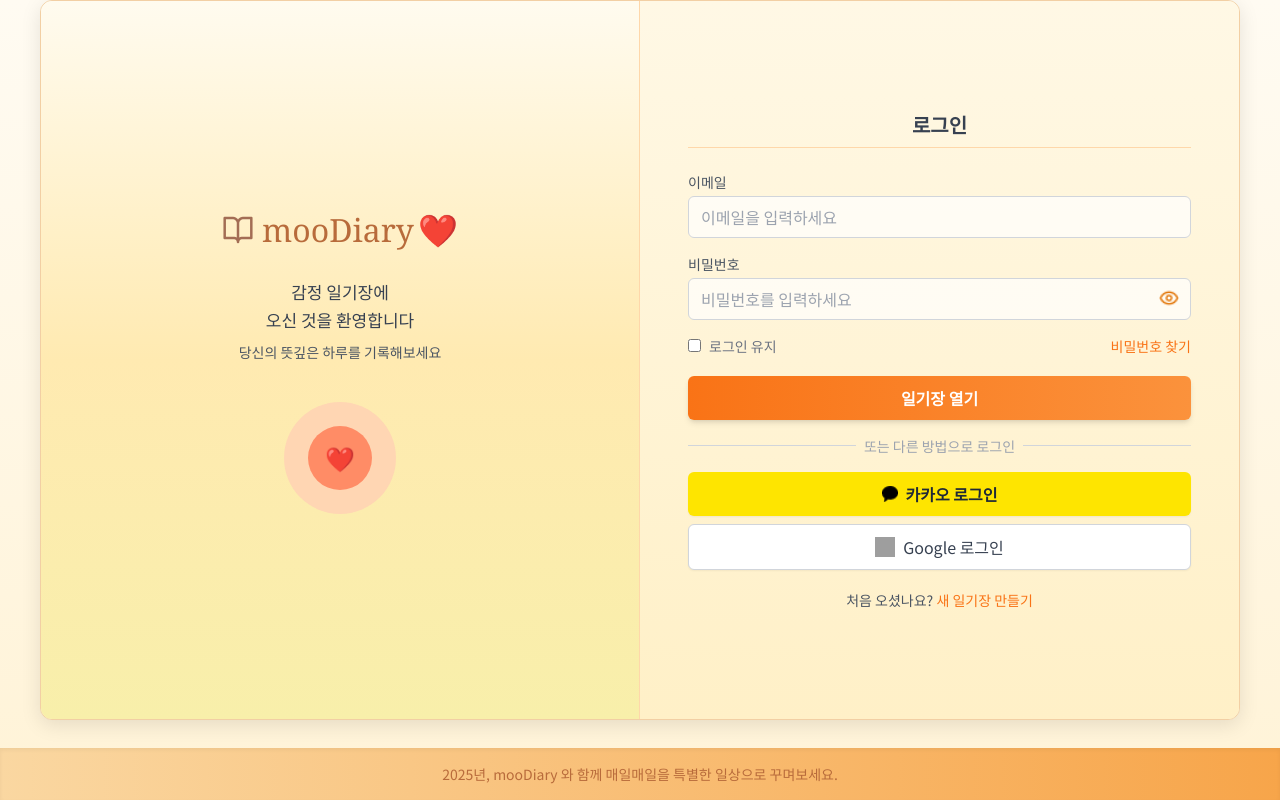
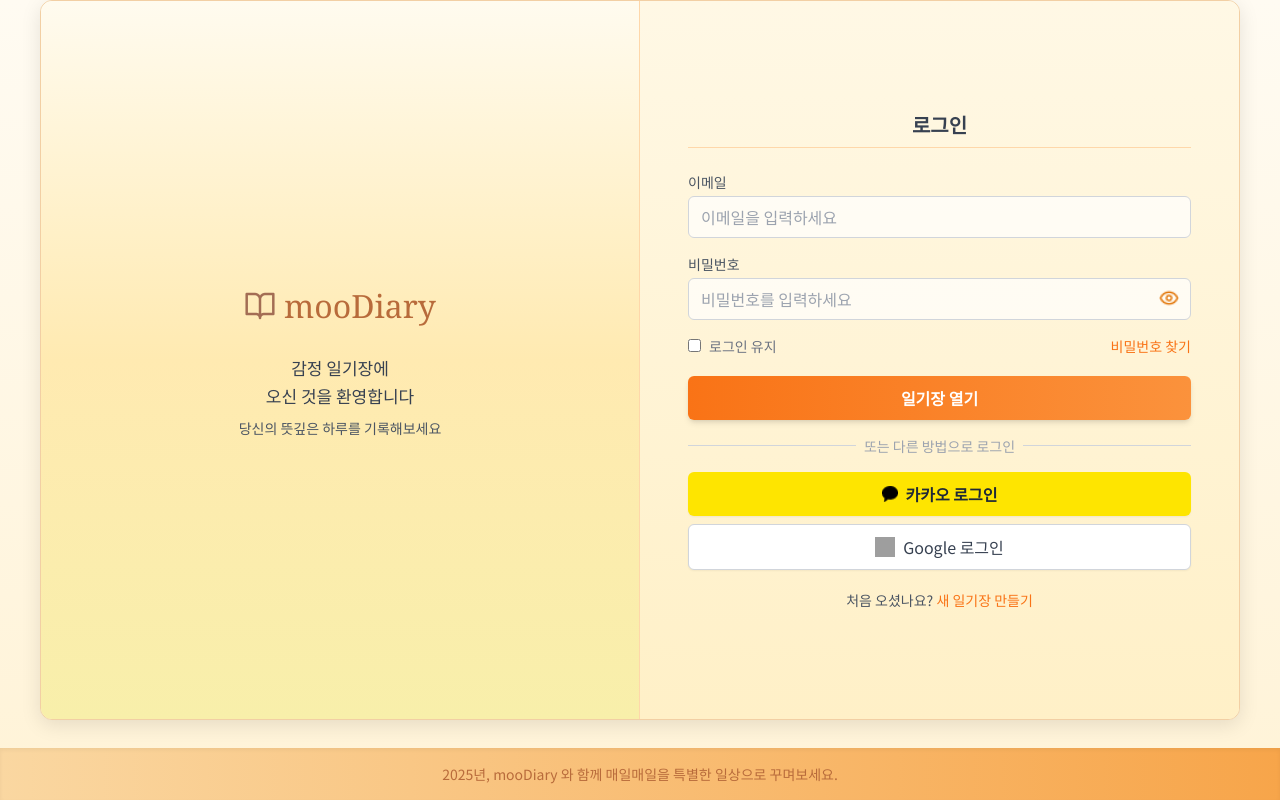
Before and after one commit to dev-junha/mooDiary-FE, a React (Vite) app: page / in a window 1280 px wide. Built offline with nearby package versions, Linux system fonts and the light colour scheme; grey boxes are pictures that could not be loaded.

Commit message:
하트 제거

```diff
--- a/src/pages/Login.tsx
+++ b/src/pages/Login.tsx
@@ -60,7 +60,7 @@
             <h1 className="text-[32px] font-serif text-[#b86b3b] mb-2 flex items-center">
               <img src={bookIcon} alt="check" className="w-8 h-8 mr-2" />
               mooDiary
-              <span className="ml-1 text-red-500">❤️</span>
+              {/* <span className="ml-1 text-red-500">❤️</span> */}
             </h1>
             <p className="text-center text-gray-700 mt-4 leading-relaxed text-[17px]">
               감정 일기장에<br />오신 것을 환영합니다
@@ -68,13 +68,15 @@
             <p className="text-center text-gray-600 mt-2 text-sm">
               당신의 뜻깊은 하루를 기록해보세요
             </p>
-
+            {/*
             <div className="w-28 h-28 mt-10 rounded-full flex items-center justify-center bg-[#ffd6b3]">
               <div className="w-16 h-16 bg-[#ff8c66] rounded-full flex items-center justify-center text-2xl">
                 ❤️
               </div>
             </div>
+            */}
           </div>
+
 
           {/* 오른쪽 영역 */}
           <div className="flex flex-col justify-center items-center w-1/2 bg-gradient-to-b from-[#fff8e5] to-[#fff0c7] px-12">
```
